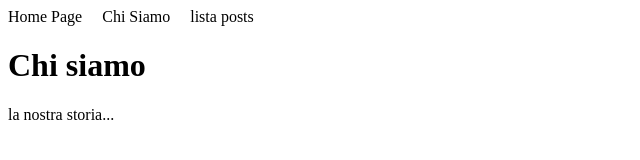
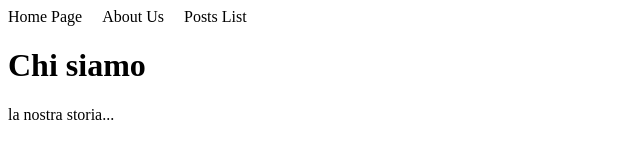
Before and after one commit to willymariino/react-context-api, a React (Vite) app: page /about in a window 1280 px wide. Shown: the top 160 px of the page, without its empty margins (0-640 px from the left). Built offline with nearby package versions, Linux system fonts and the light colour scheme; no server answers.

Commit message:
changed names pages

```diff
--- a/src/components/navbar.jsx
+++ b/src/components/navbar.jsx
@@ -4,8 +4,8 @@ function Navbar() {
     return (
         <nav>
             <li> <NavLink to="/homepage" className="nav-link" >Home Page</NavLink> </li>
-            <li> <NavLink to="/about" className="nav-link">Chi Siamo</NavLink> </li>
-            <li> <NavLink to="/lista-post" className="nav-link">lista posts</NavLink> </li>
+            <li> <NavLink to="/about" className="nav-link">About Us</NavLink> </li>
+            <li> <NavLink to="/lista-post" className="nav-link">Posts List</NavLink> </li>
         </nav>
 
 
```
